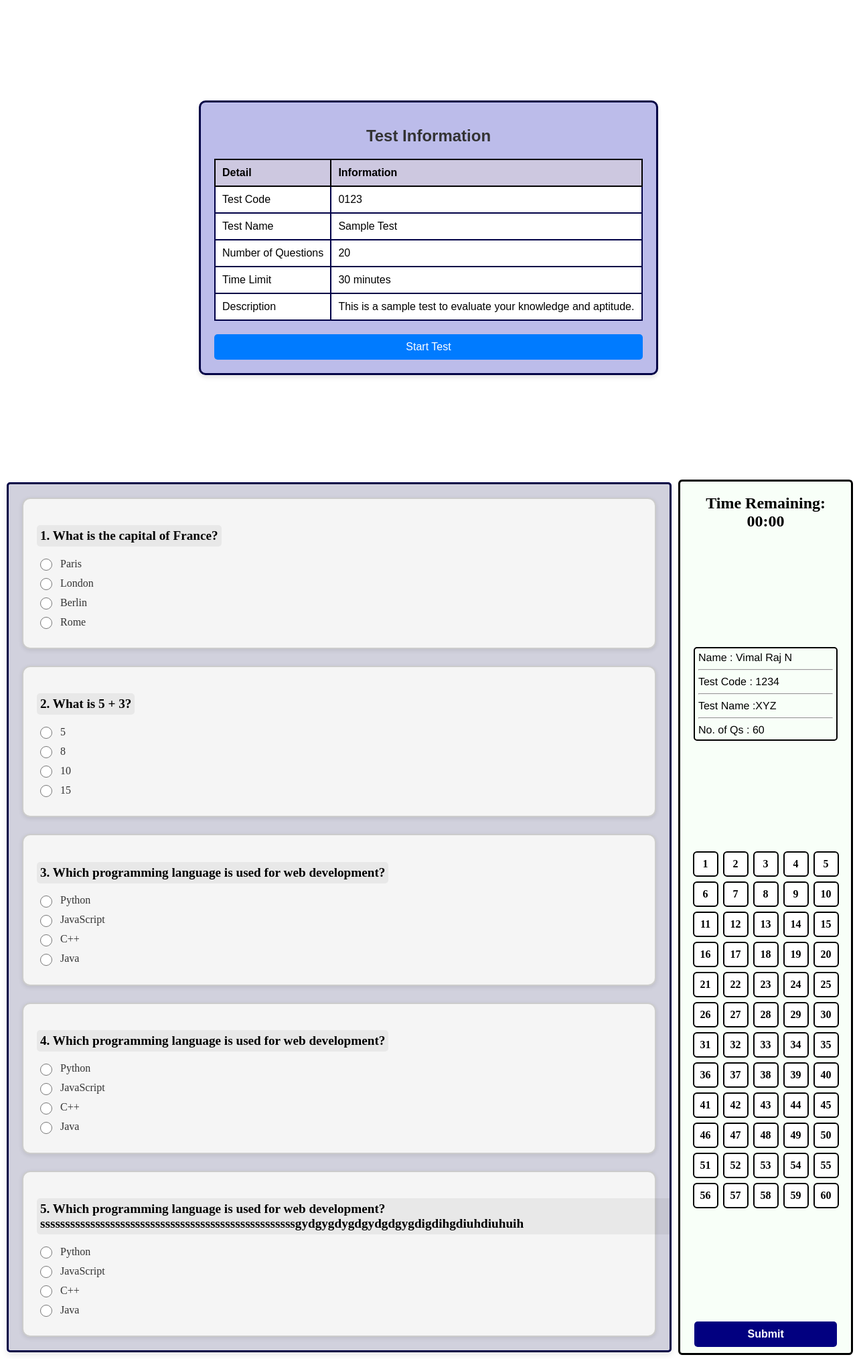
After one commit to Vimal-AFK/vcet_placement_ece, a Django app: page /test/ in a window 1280 px wide. The commit adds this page. Shown: the whole page at 67% size. Run offline with Django 5.2, Linux system fonts and the light colour scheme.

Commit message:
created test templates

```diff
--- a/aptitude_app/templates/base.html
+++ b/aptitude_app/templates/base.html
@@ -63,5 +63,6 @@
 <script src="{% static 'js/base.js' %}"></script>
 <script src="{% static 'js/index.js' %}"></script>
 <script src="{% static 'js/assessment.js' %}"></script>
+<script src="{% static 'js/test.js' %}"></script>
 
 </html>
--- /dev/null
+++ b/aptitude_app/templates/test.html
@@ -0,0 +1,97 @@
+<!DOCTYPE html>
+{% load static %}
+<html lang="en">
+<head>
+    <meta charset="UTF-8">
+    <link rel="stylesheet" href="{% static 'css/test.css' %}">
+    <meta name="viewport" content="width=device-width, initial-scale=1.0">
+    <title>Test</title>
+</head>
+<body>
+    <div id="notice">
+        <h1>Test Information</h1>
+        <table>
+            <tr>
+                <th>Detail</th>
+                <th>Information</th>
+            </tr>
+            <tr>
+                <td>Test Code</td>
+                <td>0123</td>
+            </tr>
+            <tr>
+                <td>Test Name</td>
+                <td>Sample Test</td>
+            </tr>
+            <tr>
+                <td>Number of Questions</td>
+                <td>20</td>
+            </tr>
+            <tr>
+                <td>Time Limit</td>
+                <td>30 minutes</td>
+            </tr>
+            <tr>
+                <td>Description</td>
+                <td>This is a sample test to evaluate your knowledge and aptitude.</td>
+            </tr>
+        </table>
+        <button onclick="start()">Start Test</button>
+    </div>
+
+
+    <div id="test">
+
+        <div id="questions">
+            {% for question in questions %}
+            <div class="question">
+                <p>{{ forloop.counter }}. {{ question.question }}</p>
+                <div class="options">
+                    {% for option in question.options %}
+                    <div class="option">
+                        <input
+                            type="radio"
+                            name="question-{{ forloop.parentloop.counter }}"
+                            id="question-{{ forloop.parentloop.counter }}-option-{{ forloop.counter }}"
+                            value="{{ option }}"
+                        />
+                        <label for="question-{{ forloop.parentloop.counter }}-option-{{ forloop.counter }}">{{ option }}</label>
+                    </div>
+                    {% endfor %}
+                </div>
+            </div>
+            {% endfor %}
+        </div>
+
+
+        <div id="test-info">
+
+            <div id="timer">Time Remaining: 00:00</div>
+            <div id="test-detail">
+                <span>Name : Vimal Raj N</span><br><hr>
+                <span>Test Code : 1234</span><br><hr>
+                <span>Test Name :XYZ</span><br><hr>
+                <span>No. of Qs : 60</span>
+            </div>
+            <div id="question-boxes">
+                <!-- Dynamic question boxes will be added here -->
+            </div>
+            <button id="submit-btn">Submit</button>
+        </div>
+    </div>
+
+    <script>
+        const questionBoxesContainer = document.getElementById('question-boxes');
+        const numberOfQuestions = 60;
+
+        for (let i = 1; i <= numberOfQuestions; i++) {
+            const box = document.createElement('div');
+            box.className = 'box';
+            box.textContent = i;
+            questionBoxesContainer.appendChild(box);
+        }
+    </script>
+
+    <script src="{% static 'js/test.js' %}"></script>
+</body>
+</html>
--- a/aptitude_app/urls.py
+++ b/aptitude_app/urls.py
@@ -3,4 +3,5 @@ from . import views
 
 urlpatterns = [
     path('', views.index , name ='home'),
+    path('test/',views.test, name ='test'),
 ]
--- a/aptitude_app/views.py
+++ b/aptitude_app/views.py
@@ -3,3 +3,28 @@ from django.shortcuts import render
 # Create your views here.
 def index (request):
     return render(request,'index.html')
+
+def test(request):
+    questions_data = [
+        {
+            "question": "What is the capital of France?",
+            "options": ["Paris", "London", "Berlin", "Rome"],
+        },
+        {
+            "question": "What is 5 + 3?",
+            "options": ["5", "8", "10", "15"],
+        },
+        {
+            "question": "Which programming language is used for web development?",
+            "options": ["Python", "JavaScript", "C++", "Java"],
+        },
+        {
+            "question": "Which programming language is used for web development?",
+            "options": ["Python", "JavaScript", "C++", "Java"],
+        },
+        {
+            "question": "Which programming language is used for web development? sssssssssssssssssssssssssssssssssssssssssssssssssssgydgygdygdgydgdgygdigdihgdiuhdiuhuih",
+            "options": ["Python", "JavaScript", "C++", "Java"],
+        },
+    ]
+    return render(request, 'test.html', {"questions": questions_data})
--- /dev/null
+++ b/static/css/test.css
@@ -0,0 +1,229 @@
+#notice {
+    width: 50%;
+    margin: 150px auto;
+    padding: 20px;
+    background-color: rgb(188, 188, 234);
+    border: 3px solid rgb(0, 0, 70);
+    border-radius: 10px;
+    box-shadow: 0 4px 6px rgba(0, 0, 0, 0.1);
+    font-family: Arial, sans-serif;
+}
+
+#notice h1 {
+    font-size: 24px;
+    text-align: center;
+    color: #333;
+    margin-bottom: 20px;
+}
+
+#notice table {
+    width: 100%;
+    border-collapse: collapse;
+    margin-bottom: 20px;
+}
+
+#notice table th, #notice table td {
+    text-align: left;
+    padding: 10px;
+    border: 2px solid rgb(0, 0, 70);
+    background-color: white;
+}
+
+#notice table th {
+    background-color: rgba(223, 213, 213, 0.492);
+    color: rgb(0, 0, 0);
+    border: 2px solid rgb(0, 0, 0);
+}
+
+#notice table td {
+    color: black;
+}
+
+#notice button {
+    display: block;
+    width: 100%;
+    padding: 10px 15px;
+    font-size: 16px;
+    color: #fff;
+    background-color: #007BFF;
+    border: none;
+    border-radius: 5px;
+    cursor: pointer;
+    transition: background-color 0.3s ease;
+}
+
+#notice button:hover {
+    background-color: #0056b3;
+}
+
+html, body {
+    margin: 0;
+    padding: 0;
+    height: 100%;
+    width: 100%;
+
+}
+
+#test {
+    height: 100vh;
+    width: 100vw;
+    display: flex;
+    flex-direction: row;
+}
+
+#questions {
+    flex: 8;
+    background-color: rgba(0, 0, 70, 0.182);
+    margin: 10px;
+    padding: 20px;
+    border: 3px solid rgb(0, 0, 70);
+    border-radius: 5px;
+    display: flex;
+    flex-direction: column;
+    gap: 25px;
+    overflow-y: auto;
+    overflow-x: hidden;
+    box-shadow: 0px 4px 10px rgba(0, 0, 0, 0.1);
+}
+
+.question {
+    padding: 20px;
+    border: 2px solid #ccc; /* Neutral border for modern styling */
+    border-radius: 12px; /* Rounded corners for a polished look */
+    background: whitesmoke; /* Soft gradient for depth */
+    box-shadow: 0px 2px 6px rgba(0, 0, 0, 0.1); /* Slight shadow for floating effect */
+    transition: transform 0.2s ease, box-shadow 0.2s ease; /* Smooth hover animations */
+}
+
+.question:hover {
+    transform: translateY(-3px); /* Gentle lift on hover */
+    box-shadow: 0px 4px 12px rgba(0, 0, 0, 0.2); /* Enhanced shadow on hover */
+}
+
+.question p {
+    padding: 5px;
+    background-color: #0000000e;
+    border-radius: 5px;
+    width: max-content;
+    font-weight: 600;
+    font-size: 1.2rem; /* Slightly larger for emphasis */
+    color: black; /* Deep green for professionalism */
+    margin-bottom: 15px;
+    max-width: 1000px;
+}
+
+.option {
+    margin: 8px 0;
+    display: flex;
+    align-items: center;
+}
+
+input[type="radio"] {
+    margin-right: 12px;
+    accent-color: #2e7d32; /* Modern color accent for radio buttons */
+    width: 18px; /* Larger clickable area */
+    height: 18px;
+    cursor: pointer;
+}
+
+label {
+    font-size: 1rem;
+    color: #333;
+    cursor: pointer;
+}
+
+label:hover {
+    color: #2e7d32;
+}
+
+#questions::-webkit-scrollbar {
+    width: 7px;
+}
+
+#questions::-webkit-scrollbar-thumb {
+    background: rgb(0, 0, 70);
+    border-radius: 1px;
+
+}
+
+#questions::-webkit-scrollbar-thumb:hover {
+    background: rgb(0, 0, 70);
+}
+
+#questions::-webkit-scrollbar-track {
+    background: rgba(0, 0, 70, 0.238);
+}
+
+
+
+
+#test-info {
+    margin-left: 0px;
+    margin-bottom: 6px;
+    margin-right: 6px;
+    margin-top: 6px;
+    flex: 2;
+    background-color: rgba(14, 225, 28, 0.029);
+    border:3px solid rgb(0, 0, 0);
+    border-radius: 6px;
+    padding: 9px;
+    display: flex;
+    flex-direction: column;
+    justify-content: space-between;
+    align-items: center;
+}
+
+#timer {
+    font-size: 1.5rem;
+    font-weight: bold;
+    color: rgb(0, 0, 0);
+    text-align: center;
+    margin: 10px;
+}
+
+#test-detail{
+    border: 2px solid black;
+    width:85%;
+    height: min-content;
+    padding: 5px;
+    margin: 5px;
+    border-radius: 5px;
+    font-family:'Franklin Gothic Medium', 'Arial Narrow', Arial, sans-serif;
+}
+
+#question-boxes {
+
+    display: flex;
+    flex-wrap: wrap;
+    gap: 7px;
+    justify-content: center;
+    overflow-y: auto;
+    overflow-x: hidden;
+}
+
+.box {
+    width: 34px;
+    height: 34px;
+    background-color: white;
+    border: 2px solid black;
+    display: flex;
+    justify-content: center;
+    align-items: center;
+    font-size: 1rem;
+    font-weight: bold;
+    border-radius: 6px;
+}
+
+#submit-btn {
+    width: 90%;
+    margin-top: 10px;
+    padding: 10px 20px;
+    font-size: 1rem;
+    font-weight: bold;
+    background-color: rgb(2, 0, 128);
+    color: white;
+    border: none;
+    border-radius: 5px;
+    cursor: pointer;
+    align-self: center;
+}
--- /dev/null
+++ b/static/js/test.js
@@ -0,0 +1,43 @@
+function start() {
+    document.getElementById('notice').style.display = 'none';
+    document.getElementById('test').style.display = 'flex';
+
+    const timerElement = document.getElementById('timer');
+    let totalTime = 300;
+
+    function updateTimer() {
+        const minutes = Math.floor(totalTime / 60);
+        const seconds = totalTime % 60;
+        timerElement.textContent = `Time Remaining: ${minutes.toString().padStart(2, '0')}:${seconds.toString().padStart(2, '0')}`;
+        if (totalTime > 0) {
+            totalTime--;
+            setTimeout(updateTimer, 1000);
+        } else {
+            alert('Time is up!');
+        }
+    }
+
+    updateTimer();
+
+    // Generate question boxes dynamically
+    const questionBoxesContainer = document.getElementById('question-boxes');
+    const numberOfQuestions = 10; // Example: 10 questions
+
+    for (let i = 1; i <= numberOfQuestions; i++) {
+        const box = document.createElement('div');
+        box.className = 'box';
+        box.textContent = i;
+        questionBoxesContainer.appendChild(box);
+    }
+
+    // Submit button functionality
+    document.getElementById('submit-btn').addEventListener('click', () => {
+        alert('Test submitted successfully!');
+    });
+}
+
+// Ensure the start function is called when the "Start Test" button is clicked
+document.getElementById('start-btn').addEventListener('click', start);
+
+// Ensure the notice div is visible initially
+document.getElementById('notice').style.display = 'block';
```
Also changed, not shown: aptitude_app/templates/index.html (+18 -9 lines), home_page/dashboard.html (deleted, +0 -30 lines), home_page/index.html (deleted, +0 -54 lines), home_page/materials.html (deleted, +0 -57 lines), static/css/assessment.css (+67 -0 lines), static/css/base.css (+4 -3 lines), static/images/warning.png (added).
